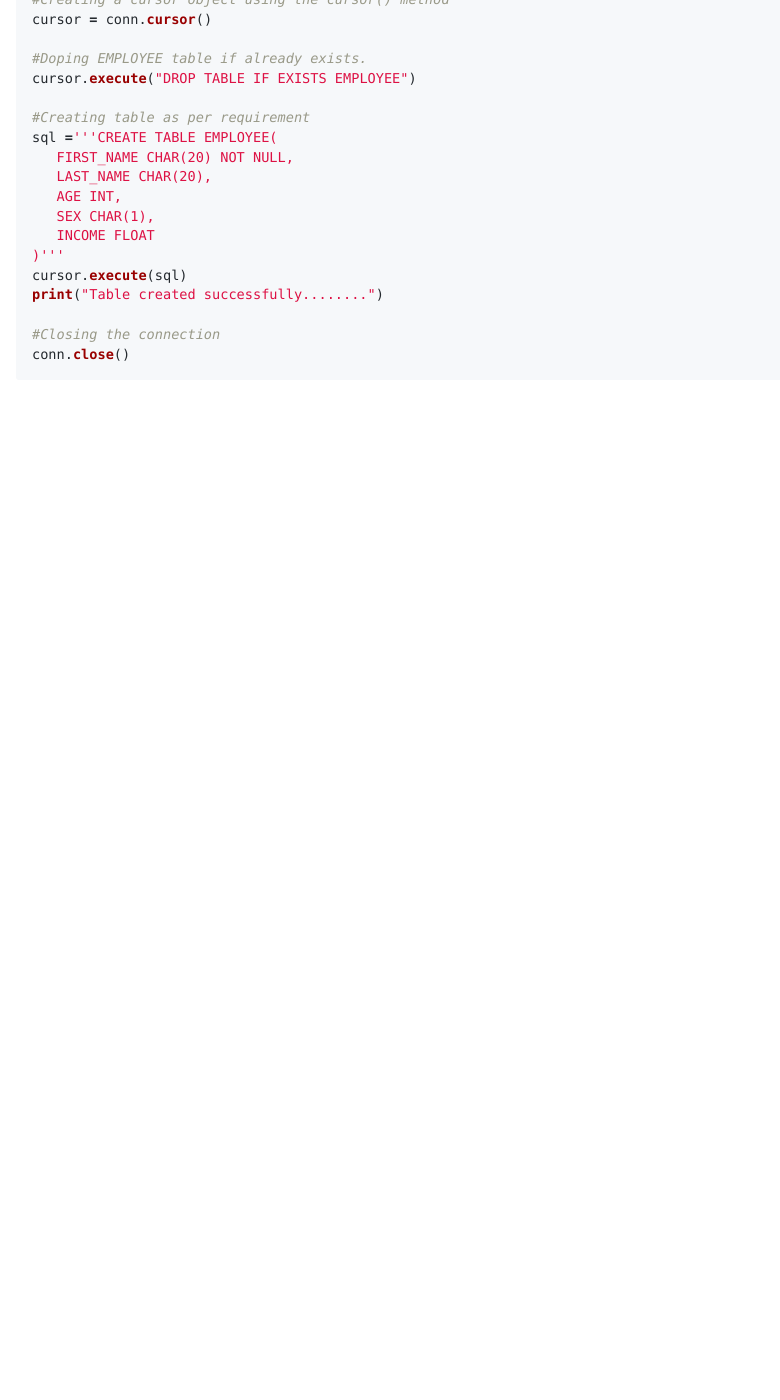
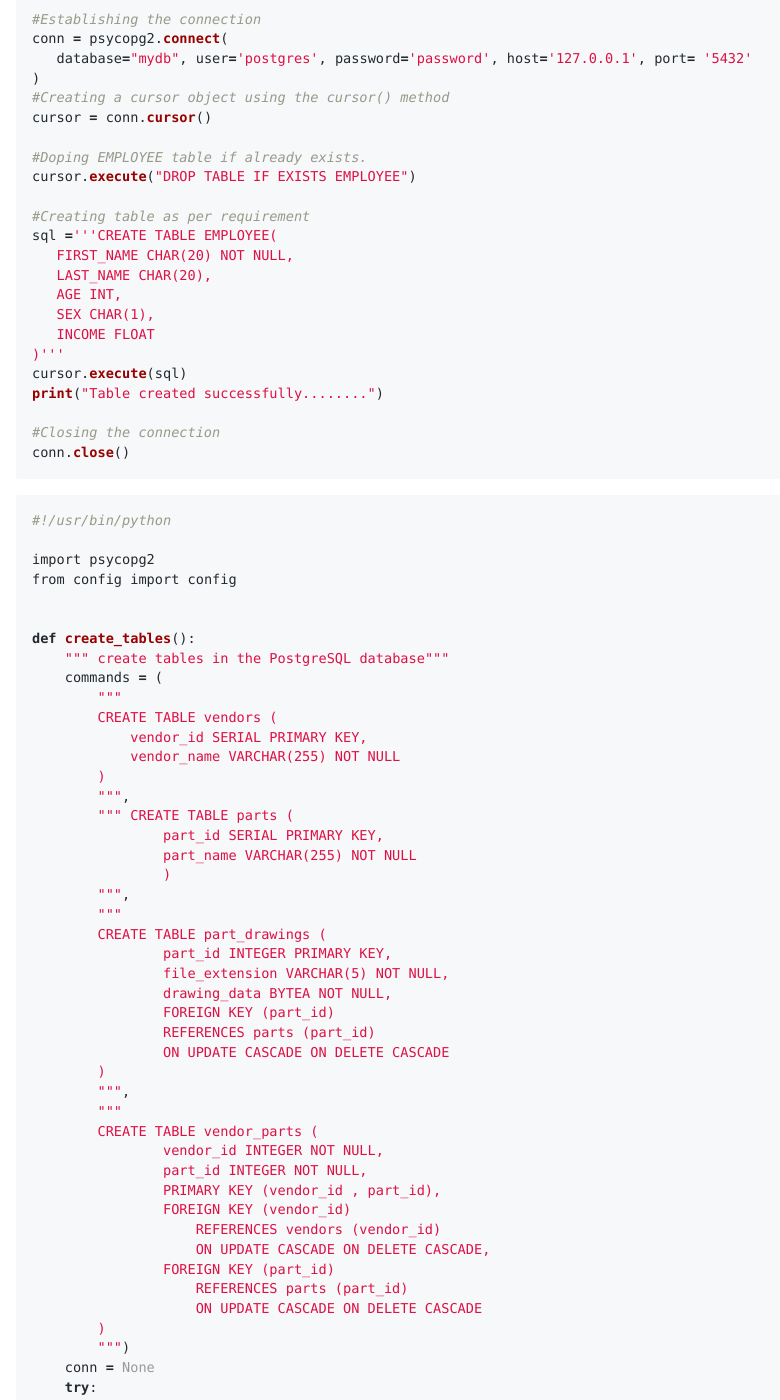
Before and after one commit to Akira3030/formacion, a Jekyll site: the page built from articulos/python-postgresql.md, in a window 1280 px wide and 1400 px high, scrolled down 3216 px. Shown: the whole window, without its empty margins (179-959 px from the left). Built offline with Jekyll 4.4.1, drawn with Linux system fonts in a browser that asks for light colours; emoji names are drawn with the system emoji font; before the commit the page ends 3657 px from its top, so only the background shows below that; some of the changed text lies outside the part shown.

Commit message:
Update python-postgresql.md

````diff
--- a/articulos/python-postgresql.md
+++ b/articulos/python-postgresql.md
@@ -130,6 +130,11 @@
 cur.execute("DELETE FROM parts WHERE part_id = %s", (part_id,))
 # get the number of updated rows
 rows_deleted = cur.rowcount
+
+conn.commit()
+
+cur.close()
+conn.close()
 ```
 
 ### Crear una tabla desde python
@@ -161,3 +166,74 @@
 #Closing the connection
 conn.close()
 ```
+
+
+```python
+#!/usr/bin/python
+
+import psycopg2
+from config import config
+
+
+def create_tables():
+    """ create tables in the PostgreSQL database"""
+    commands = (
+        """
+        CREATE TABLE vendors (
+            vendor_id SERIAL PRIMARY KEY,
+            vendor_name VARCHAR(255) NOT NULL
+        )
+        """,
+        """ CREATE TABLE parts (
+                part_id SERIAL PRIMARY KEY,
+                part_name VARCHAR(255) NOT NULL
+                )
+        """,
+        """
+        CREATE TABLE part_drawings (
+                part_id INTEGER PRIMARY KEY,
+                file_extension VARCHAR(5) NOT NULL,
+                drawing_data BYTEA NOT NULL,
+                FOREIGN KEY (part_id)
+                REFERENCES parts (part_id)
+                ON UPDATE CASCADE ON DELETE CASCADE
+        )
+        """,
+        """
+        CREATE TABLE vendor_parts (
+                vendor_id INTEGER NOT NULL,
+                part_id INTEGER NOT NULL,
+                PRIMARY KEY (vendor_id , part_id),
+                FOREIGN KEY (vendor_id)
+                    REFERENCES vendors (vendor_id)
+                    ON UPDATE CASCADE ON DELETE CASCADE,
+                FOREIGN KEY (part_id)
+                    REFERENCES parts (part_id)
+                    ON UPDATE CASCADE ON DELETE CASCADE
+        )
+        """)
+    conn = None
+    try:
+        # read the connection parameters
+        params = config()
+        # connect to the PostgreSQL server
+        conn = psycopg2.connect(**params)
+        cur = conn.cursor()
+        # create table one by one
+        for command in commands:
+            cur.execute(command)
+        # close communication with the PostgreSQL database server
+        cur.close()
+        # commit the changes
+        conn.commit()
+    except (Exception, psycopg2.DatabaseError) as error:
+        print(error)
+    finally:
+        if conn is not None:
+            conn.close()
+
+
+if __name__ == '__main__':
+    create_tables()
+
+```
````
